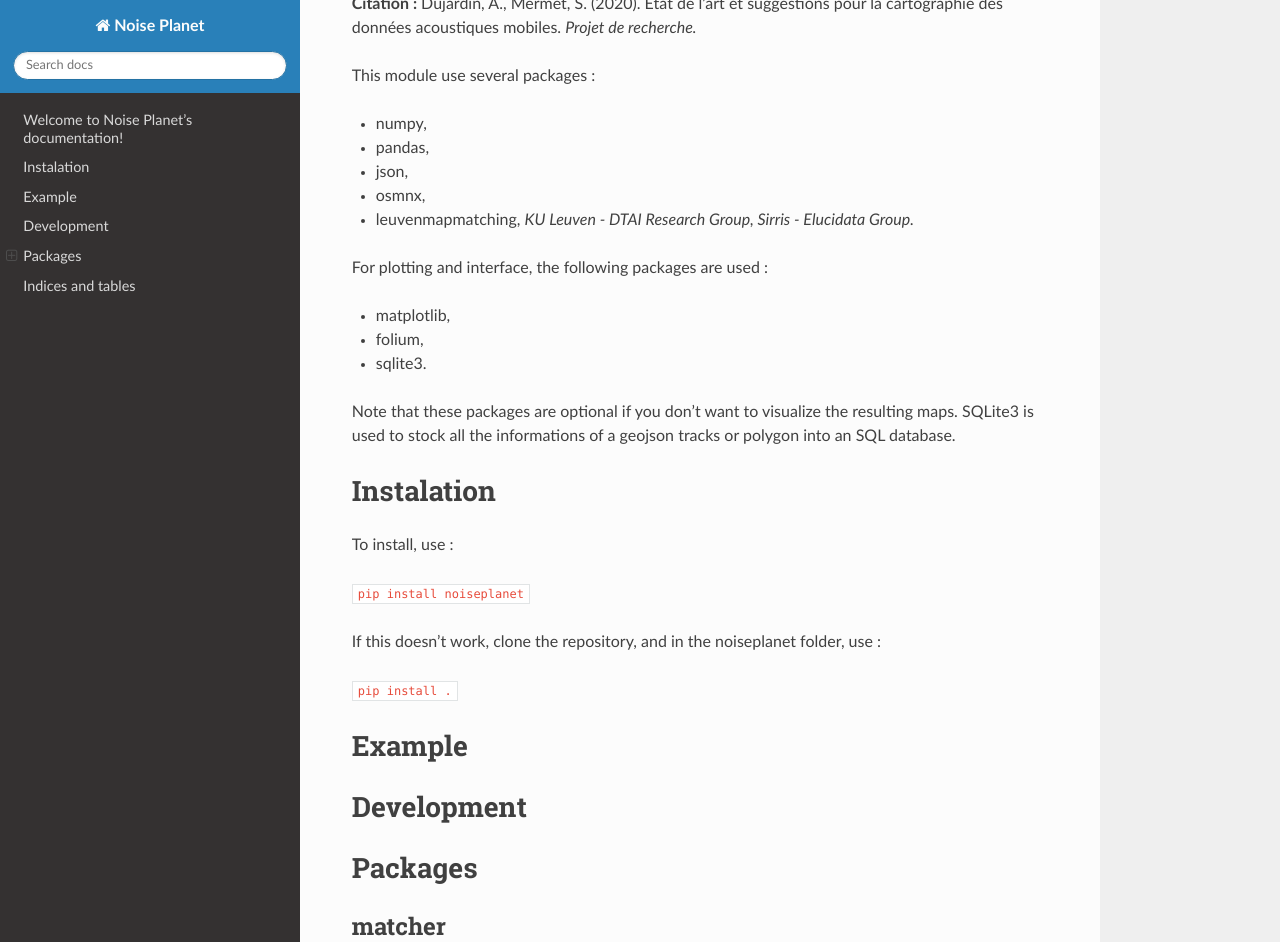
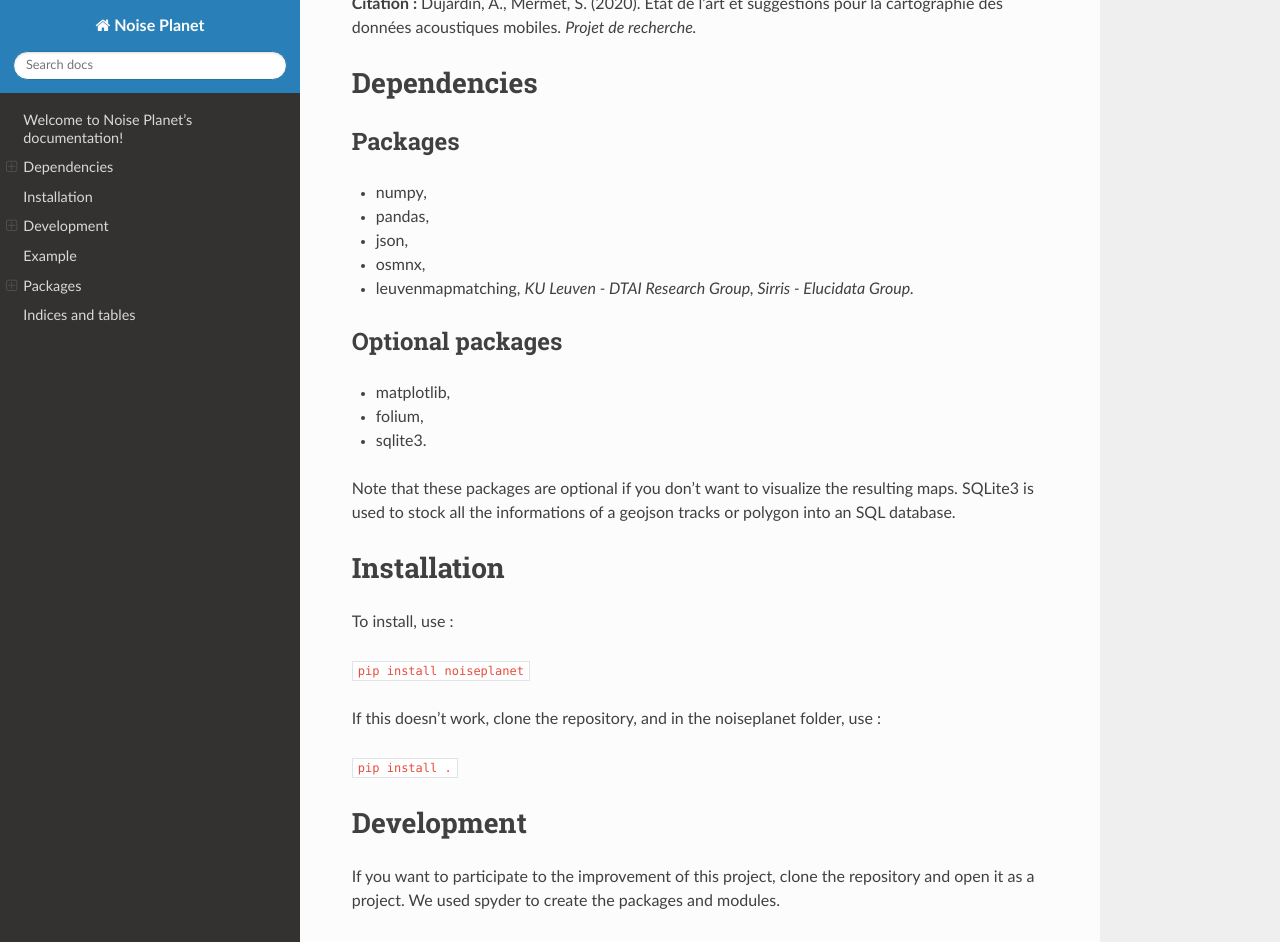
Before and after one commit to arthurdjn/noiseplanet, a Sphinx documentation site: the page built from docs/index.rst, in a window 1280 px wide and 1400 px high, scrolled down 264 px. Shown: the top 942 px of the window. Built offline with Sphinx 7.4.7 and the Read the Docs theme 2.0.0, drawn with Linux system fonts in a browser that asks for light colours; some of the changed text lies outside the part shown.

Commit message:
sphinx doc

```diff
--- a/docs/index.rst
+++ b/docs/index.rst
@@ -14,11 +14,12 @@
 **Citation :** Dujardin, A., Mermet, S. (2020). État de l’art et suggestions pour la cartographie des données acoustiques mobiles. *Projet de recherche.*
 
 
-=============
+============
 Dependencies
 ============
 
-This module use several packages :
+Packages
+========
 
 * numpy,
 * pandas,
@@ -26,7 +27,8 @@
 * osmnx,
 * leuvenmapmatching, *KU Leuven - DTAI Research Group, Sirris - Elucidata Group.*
 
-For plotting and interface, the following packages are used :
+Optional packages
+=================
 
 * matplotlib,
 * folium,
@@ -34,9 +36,9 @@
 
 Note that these packages are optional if you don't want to visualize the resulting maps. SQLite3 is used to stock all the informations of a geojson tracks or polygon into an SQL database.
 
-===========
-Instalation
-===========
+============
+Installation
+============
 
 To install, use :
 
@@ -46,13 +48,29 @@
 
 ``pip install .``
 
+===========
+Development
+===========
+
+If you want to participate to the improvement of this project, clone the repository and open it as a project. We used spyder to create the packages and modules.
+
+Structure
+=========
+
+**NoisePlanet** is composed by internal sub-packages:
+
+* matcher lets you correct tracks and match it to the Open Street Map network,
+* utils mainly handles conversion from geojson, metadata etc. to DataFrame,
+* io handles reading and writing files,
+* db lets you access a SQLite3 database.
+* ui is used to generate Leaflet maps,
+
 =======
 Example
 =======
 
-===========
-Development
-===========
+
+
 
 ========
 Packages
```
